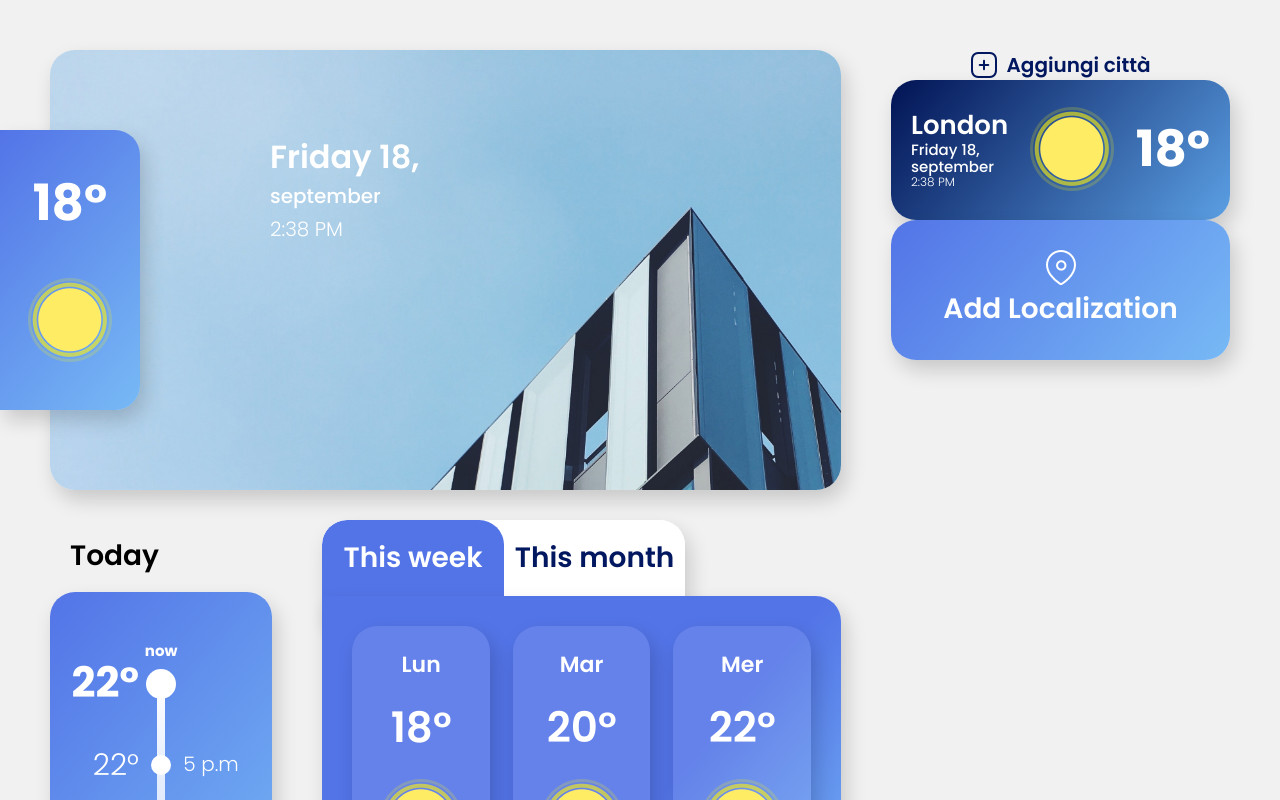
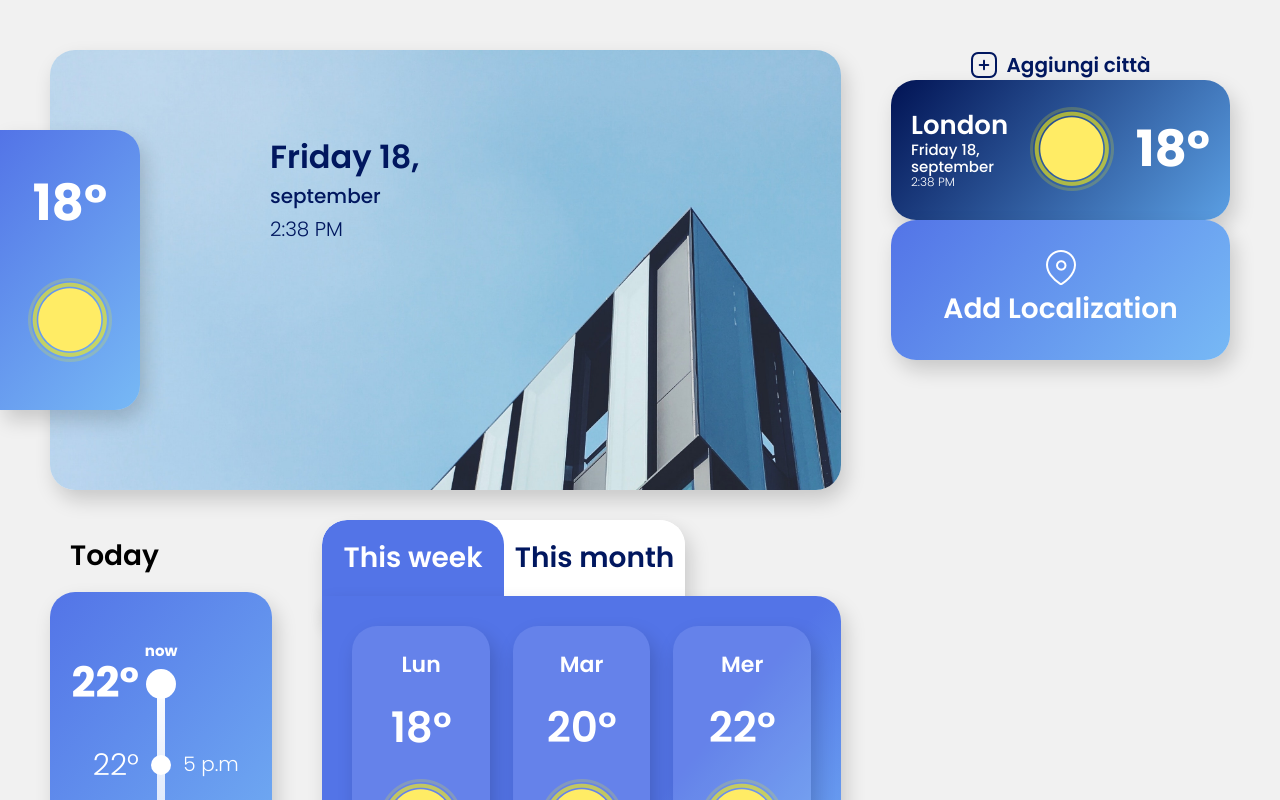
Before and after one commit to rrhox/weather-app, a React (Create React App) app: page /home in a window 1280 px wide. Shown: the top 800 px of the page. Built offline with nearby package versions, Linux system fonts and the light colour scheme.

Commit message:
fix(weather-app): header color

```diff
--- a/src/features/home/components/molecules/WeatherCard.tsx
+++ b/src/features/home/components/molecules/WeatherCard.tsx
@@ -11,7 +11,7 @@ export const WeatherCardStyle = styled.div<BaseContainerElementProps>`
   align-items: center;
   justify-content: space-between;
   padding: 2rem;
-  color: ${(props) => props.theme.colors.white};
+  color: ${(props) => props.theme.typography.colors[100]};
 `;
 
 export type WeatherCardProps = {
--- a/src/features/home/components/organisms/CurrentDayWeather.tsx
+++ b/src/features/home/components/organisms/CurrentDayWeather.tsx
@@ -11,7 +11,7 @@ import { BaseContainerElementProps, BaseContainerElement } from '../../../../sha
 export const CurrentDayWeatherStyle = styled.div<BaseContainerElementProps & { image: string }>`
   ${BaseContainerElement};
   padding: 2rem;
-  color: ${(props) => props.theme.colors.white};
+  color: ${(props) => props.theme.typography.colors[100]};
   position: relative;
   background-image: url(${(props) => props.image});
   background-size: cover;
@@ -22,7 +22,7 @@ export const ContainerTitle = styled.div`
   display: flex;
   align-items: center;
   height: 60%;
-  color: ${(props) => props.theme.colors.white};
+  color: ${(props) => props.theme.typography.colors[200]};
 `;
 
 export const Card = styled.div<BaseContainerElementProps>`
--- a/src/features/home/components/organisms/TodayTimeline.tsx
+++ b/src/features/home/components/organisms/TodayTimeline.tsx
@@ -11,7 +11,7 @@ const Container = styled.div`
 
 const Timeline = styled.div<BaseContainerElementProps>`
   ${BaseContainerElement};
-  color: ${(props) => props.theme.colors.white};
+  color: ${(props) => props.theme.typography.colors[100]};
 `;
 
 const Circle = styled.div<{ isCurrentTime?: boolean }>`
```
